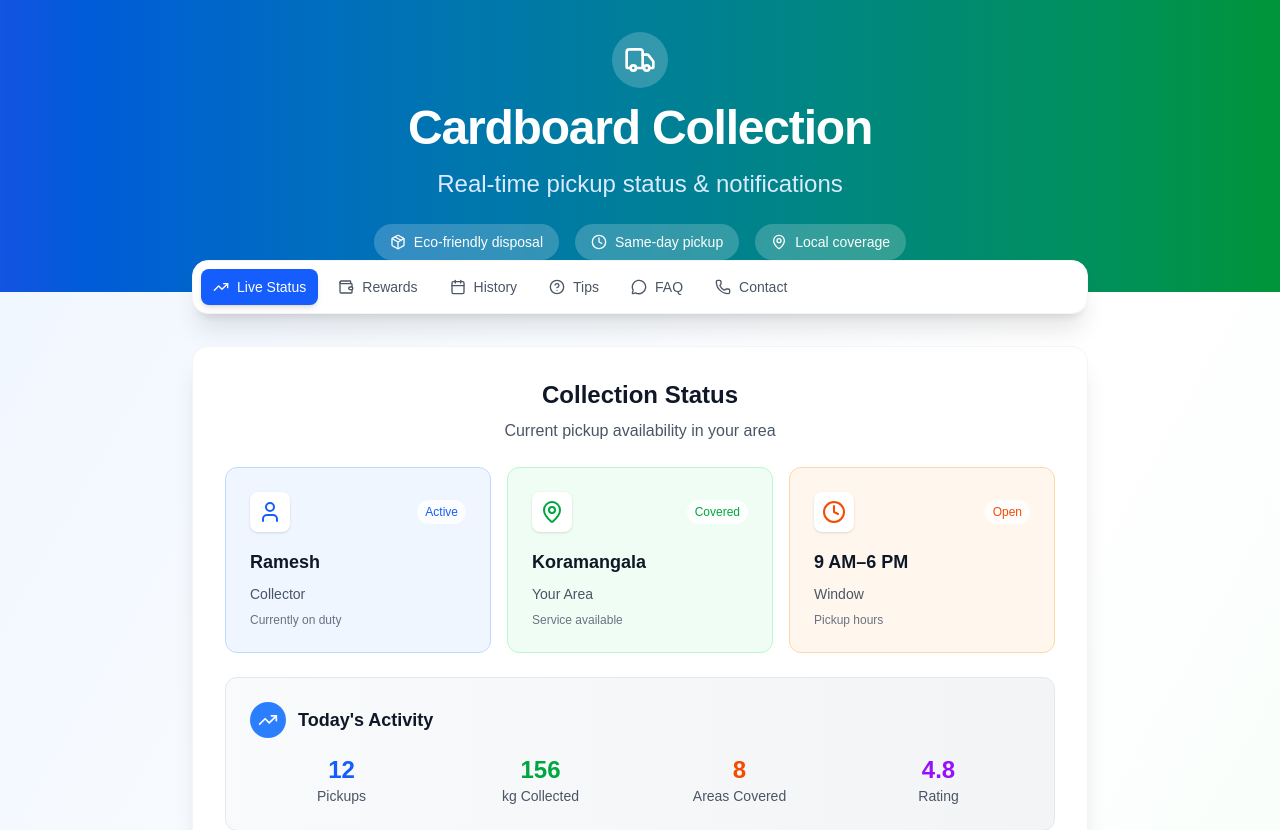
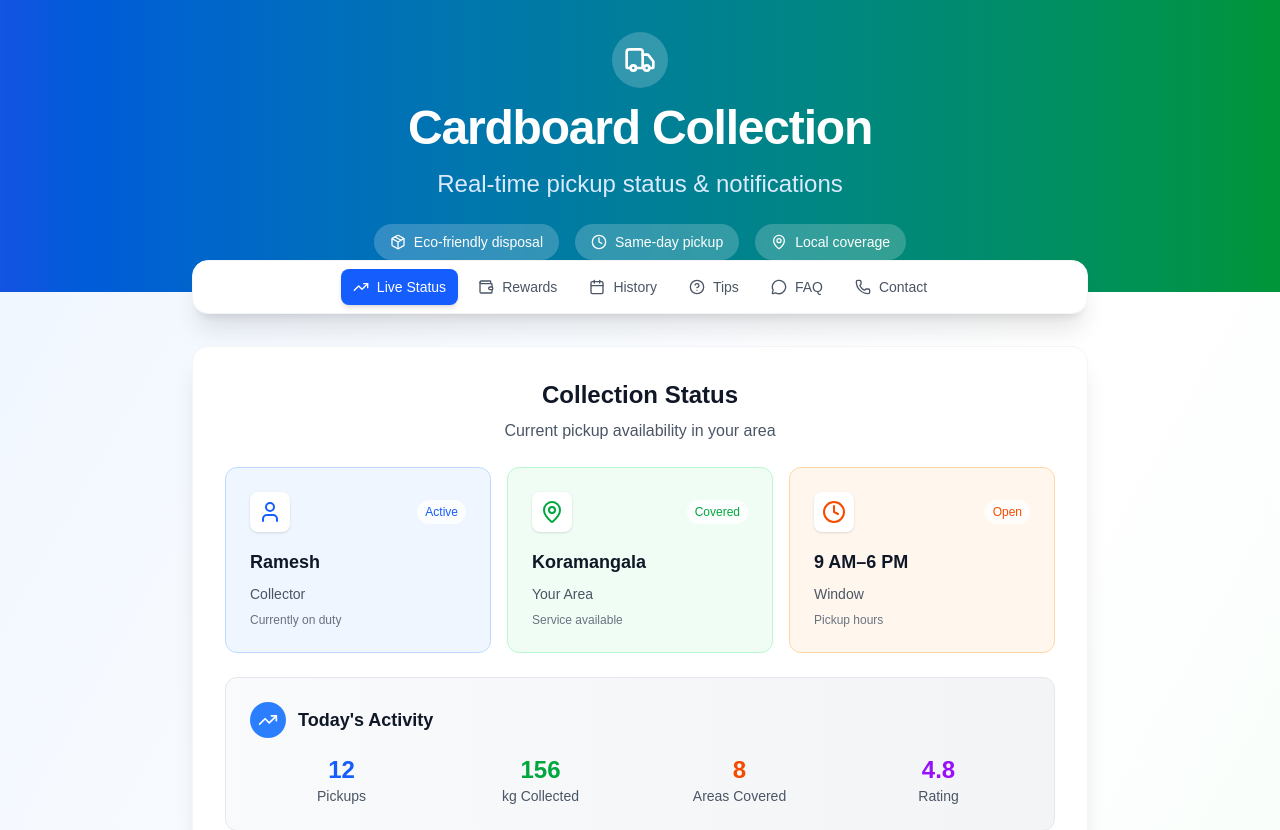
Before and after one commit to anshuman-rai-27/zero-waste, a Next.js app: page /pickup in a window 1280 px wide. Shown: the top 830 px of the page. Built offline with nearby package versions, Linux system fonts and the light colour scheme.

Commit message:
Update page.js

```diff
--- a/app/pickup/page.js
+++ b/app/pickup/page.js
@@ -156,7 +156,7 @@ export default function PickupPage() {
       <div className="relative -mt-8 px-4 sm:px-6 lg:px-8">
         <div className="max-w-4xl mx-auto">
           <div className="bg-white rounded-2xl shadow-xl border border-gray-100 p-2 mb-8">
-            <div className="flex flex-wrap gap-2">
+            <div className="flex flex-wrap gap-2 justify-center">
               {[
                 { id: 'status', label: 'Live Status', icon: <TrendingUp className="w-4 h-4" /> },
                 { id: 'rewards', label: 'Rewards', icon: <Wallet className="w-4 h-4" /> },
```
